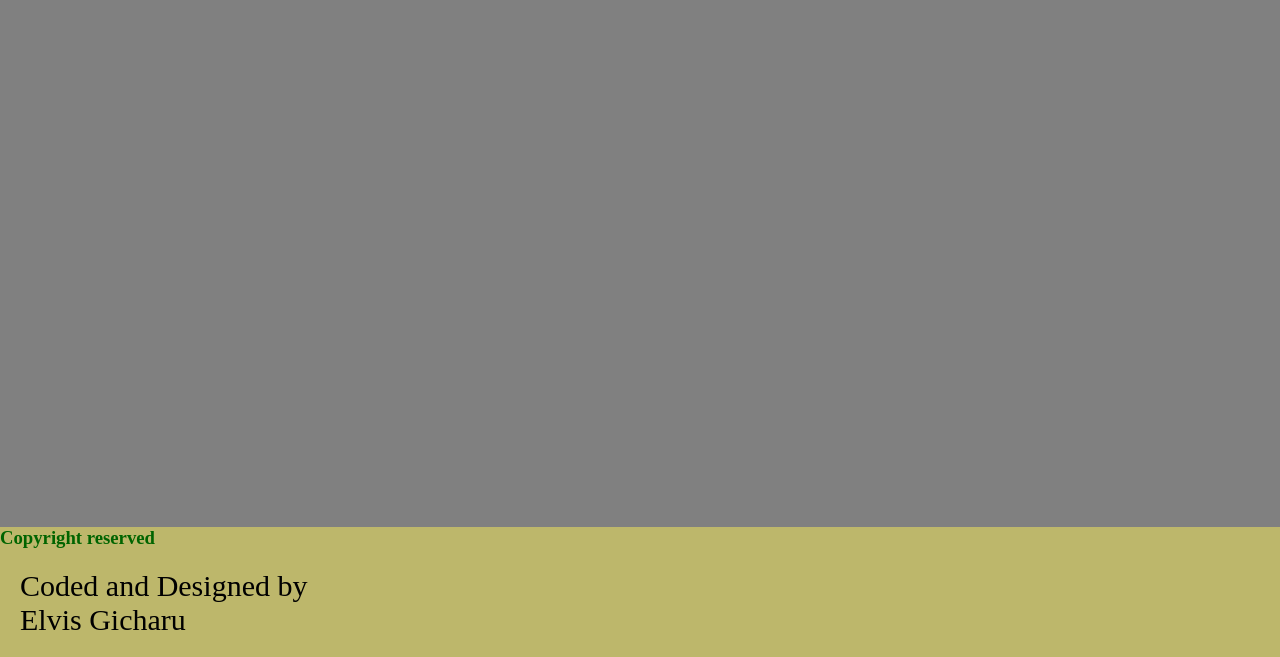
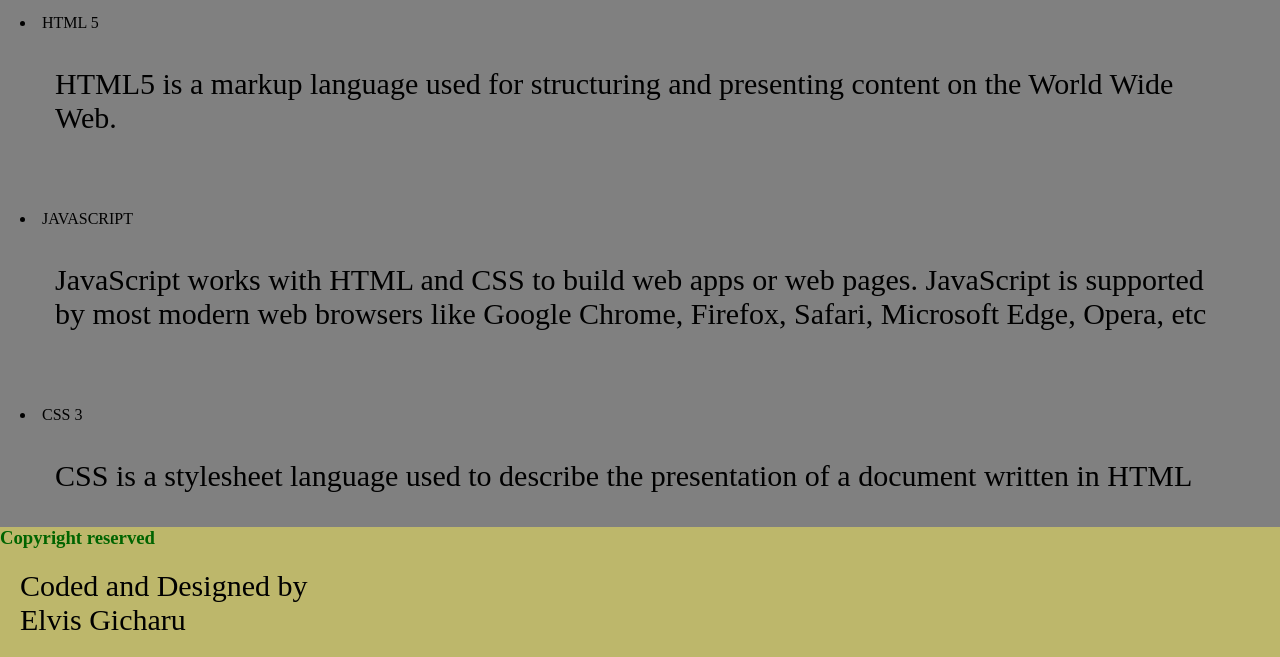
Before and after one commit to ElvisGicharu/phase-0-project, a plain HTML site: page skills.html in a window 1280 px wide. Shown: the part 143-800 px from the top of the page. Drawn offline with Linux system fonts and the light colour scheme.

Commit message:
final touches

```diff
--- a/skills.html
+++ b/skills.html
@@ -18,6 +18,23 @@
     </nav>
 
     <h1>Skills</h1>
+    <li> HTML 5
+        <p>HTML5 is a markup language used for structuring and presenting content on the World Wide Web.</p>
+
+    </li>
+
+    <li>JAVASCRIPT
+        <p>JavaScript works with HTML and CSS to build web apps or web pages.
+             JavaScript is supported by most modern web browsers like Google Chrome, Firefox, Safari, Microsoft Edge, Opera, etc    </p>
+    </li>
+
+    <li>CSS 3
+        <p> CSS is a stylesheet language used to describe the presentation of a document written in HTML</p>
+    </li>
+
+
+
+
     <footer>
         <h3>Copyright reserved</h3>
         <p>Coded and Designed by <br> Elvis Gicharu</p>
```
